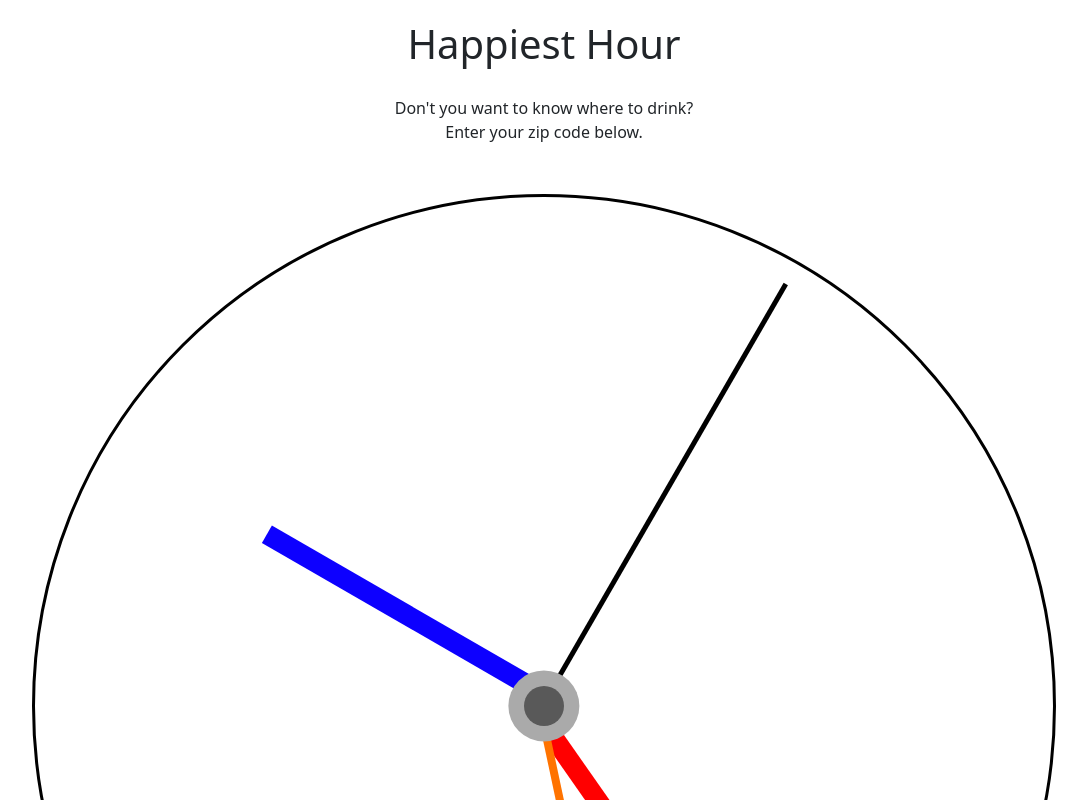
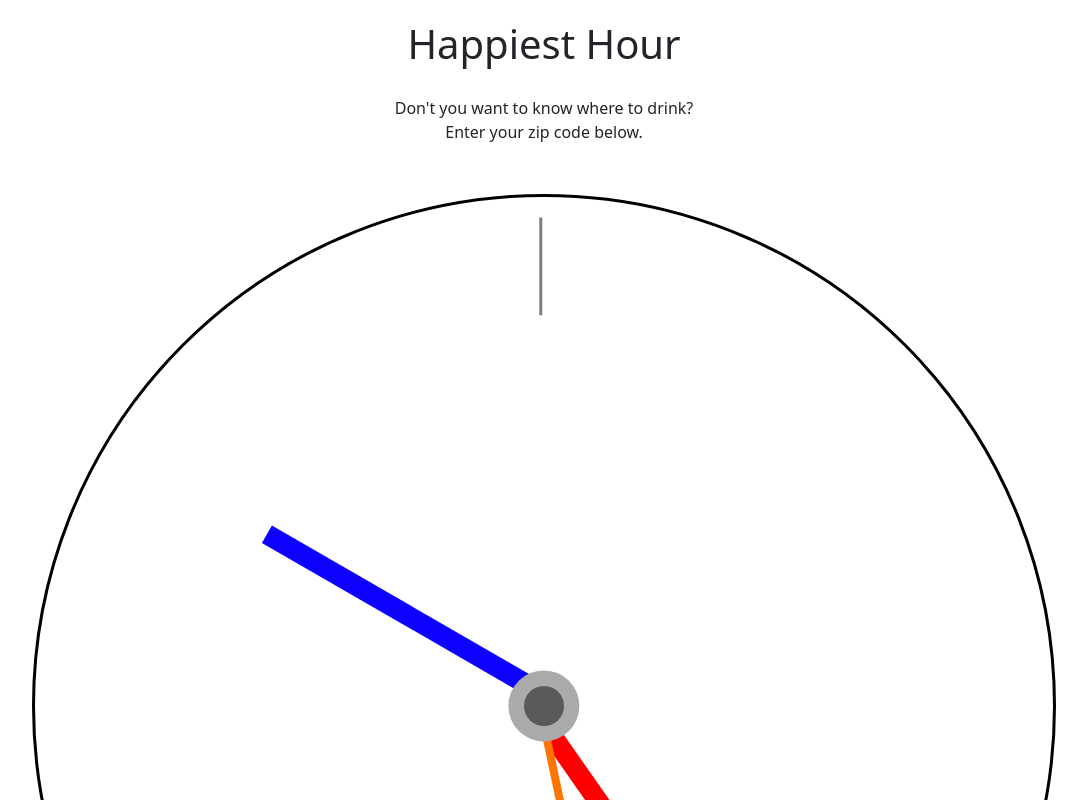
Before and after one commit to ColdWeatherBoyy/happiest-hour, a React (Vite) app in the folder client/: page / in a window 1280 px wide. Shown: the top 800 px of the page, without its empty margins (96-1183 px from the left). Built offline with nearby package versions, Linux system fonts and the light colour scheme.

Commit message:
beginnings of radial markings calcs

```diff
--- a/client/src/components/Clock/Numbers/Numbers.css
+++ b/client/src/components/Clock/Numbers/Numbers.css
@@ -10,6 +10,19 @@
     border: 5px solid rgb(255, 255, 255);
     z-index: 0;
 }
+
+/* .inner-clock-face {
+    visibility: hidden;
+    position: absolute;
+    width: 85%;
+    height: 85%;
+    top: 50%;
+    left: 50%;
+    transform: translate(-50%, -50%);
+    border-radius: 50%;
+    z-index: 1;
+    background-color: rgb(255, 255, 255);
+} */
 
 /* .outer-clock-face .marking {
     position: absolute;
@@ -51,19 +64,6 @@
     transform-origin: bottom left;
     transform: rotate(60deg);
 } */
-
-.inner-clock-face {
-    visibility: hidden;
-    position: absolute;
-    width: 85%;
-    height: 85%;
-    top: 50%;
-    left: 50%;
-    transform: translate(-50%, -50%);
-    border-radius: 50%;
-    z-index: 1;
-    background-color: rgb(255, 255, 255);
-}
 
 /* .outer-clock-face::after,
 .outer-clock-face::before,
--- a/client/src/components/Clock/Numbers/Numbers.jsx
+++ b/client/src/components/Clock/Numbers/Numbers.jsx
@@ -7,12 +7,29 @@ const Numbers = () => {
     const [color, setColor] = useState("000000");
     const [height, setHeight] = useState(0);
     const [width, setWidth] = useState(0);
+    let num = Array.from({ length: 12 }).map((_, index) => {
+        index = index + 1
+        return(
+            index
+        )
+    })
+    console.log(num)
 
     const placeMarkings = () => {
-        let rotation = 30;
-        let color = "000FF";
-        let height = 50;
-        let width = 5;
+        let rotation = (num/12) * 360;
+        let color;
+        let height;
+        let width;
+
+        if(num%3 === 0) {
+            color = "000000";
+            height = 12;
+            width = 5;
+        } else {
+            color = "808080";
+            height = 10;
+            width = 3;
+        }
 
         setRotation(rotation);
         setColor(color);
```
